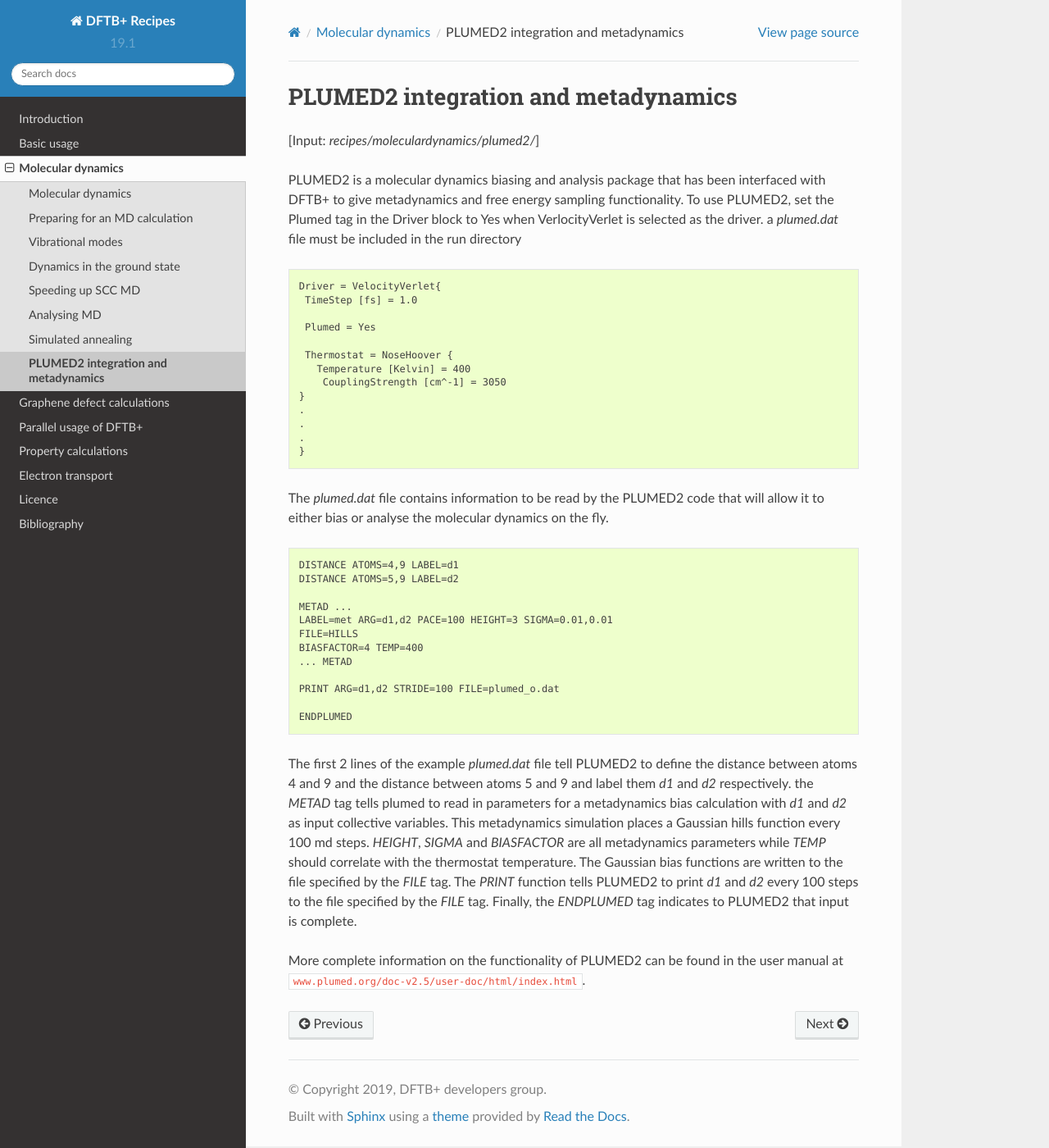
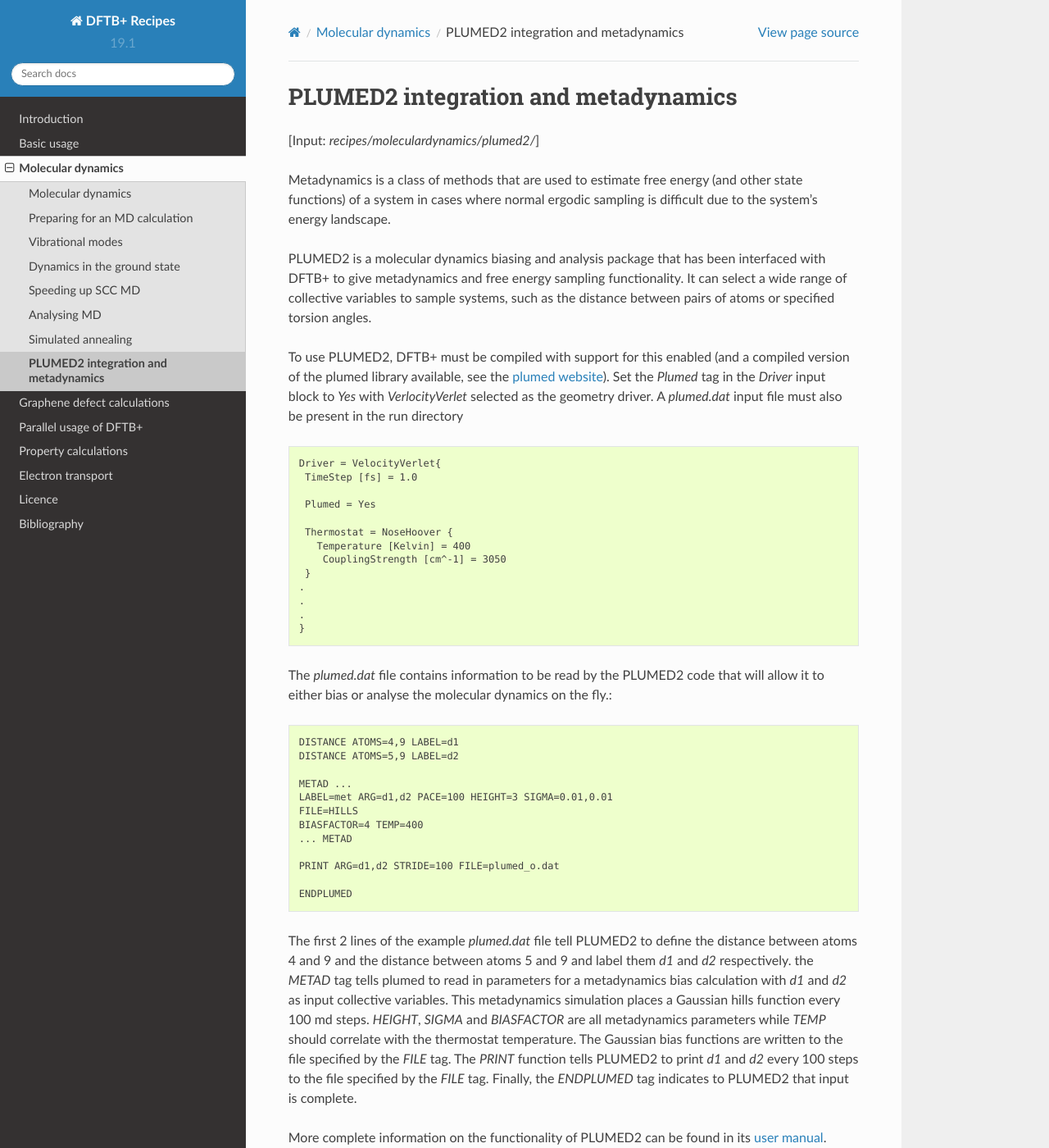
Before and after one commit to dftbplus/recipes, a Sphinx documentation site: the page built from docs/moleculardynamics/plumed2.rst, in a window 1280 px wide and 1400 px high. Shown: the whole window at 82% size. Built offline with Sphinx 7.4.7 and the Read the Docs theme 2.0.0, drawn with Linux system fonts in a browser that asks for light colours.

Commit message:
Added some links, extra text and cosmetic changes

```diff
--- a/docs/moleculardynamics/plumed2.rst
+++ b/docs/moleculardynamics/plumed2.rst
@@ -8,11 +8,21 @@ PLUMED2 integration and metadynamics
 
    [Input: `recipes/moleculardynamics/plumed2/`]
 
+Metadynamics is a class of methods that are used to estimate free energy (and
+other state functions) of a system in cases where normal ergodic sampling is
+difficult due to the system's energy landscape.
+
 PLUMED2 is a molecular dynamics biasing and analysis package that has been
 interfaced with DFTB+ to give metadynamics and free energy sampling
-functionality. To use PLUMED2, set the Plumed tag in the Driver block to
-Yes when VerlocityVerlet is selected as the driver. a `plumed.dat` file
-must be included in the run directory ::
+functionality. It can select a wide range of collective variables to sample
+systems, such as the distance between pairs of atoms or specified torsion
+angles.
+
+To use PLUMED2, DFTB+ must be compiled with support for this enabled (and a
+compiled version of the plumed library available, see the `plumed website
+<https://www.plumed.org/>`_). Set the `Plumed` tag in the `Driver` input block
+to `Yes` with `VerlocityVerlet` selected as the geometry driver. A `plumed.dat`
+input file must also be present in the run directory ::
 
  Driver = VelocityVerlet{
   TimeStep [fs] = 1.0
@@ -22,7 +32,7 @@ must be included in the run directory ::
   Thermostat = NoseHoover {
     Temperature [Kelvin] = 400
      CouplingStrength [cm^-1] = 3050
- }
+  }
  .
  .
  .
@@ -30,7 +40,7 @@ must be included in the run directory ::
 
 The `plumed.dat` file contains information to be read by the PLUMED2
 code that will allow it to either bias or analyse the molecular
-dynamics on the fly. ::
+dynamics on the fly.::
 
  DISTANCE ATOMS=4,9 LABEL=d1
  DISTANCE ATOMS=5,9 LABEL=d2
@@ -57,5 +67,5 @@ by the `FILE` tag. The `PRINT` function tells PLUMED2 to print `d1` and `d2`
 every 100 steps to the file specified by the `FILE` tag. Finally, the `ENDPLUMED`
 tag indicates to PLUMED2 that input is complete.
 
-More complete information on the functionality of PLUMED2 can be found in the
-user manual at ``www.plumed.org/doc-v2.5/user-doc/html/index.html``.
+More complete information on the functionality of PLUMED2 can be found in its
+`user manual <http://plumed.github.io/doc-v2.5/user-doc/html/index.html>`_.
```
